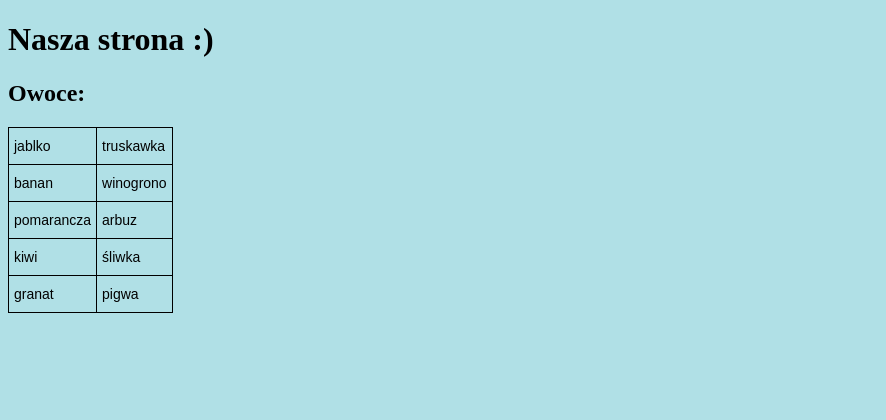
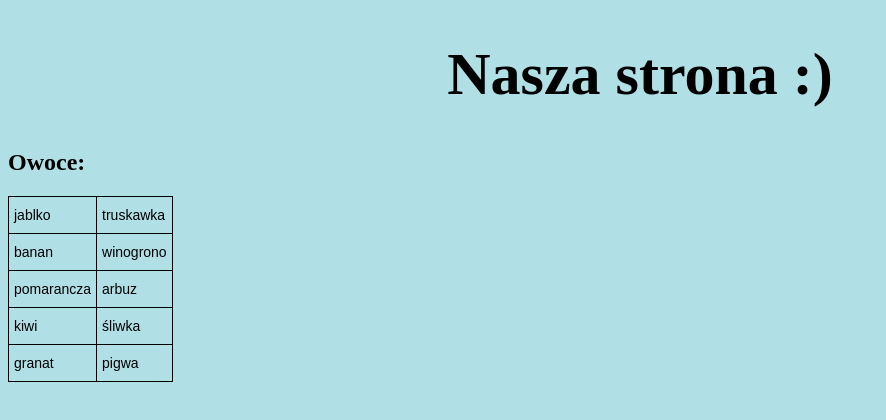
Before and after one commit to londonisbluebro/zaliczenie, a plain HTML site: page index.html in a window 1280 px wide. Shown: the whole page, without its empty margins (0-886 px from the left). Drawn offline with Linux system fonts and the light colour scheme.

Commit message:
Zmiana wielkosci czcionki oraz center naglowka h1

```diff
--- a/style.css
+++ b/style.css
@@ -5,3 +5,4 @@
   font-weight:normal;overflow:hidden;padding:10px 5px;word-break:normal;}
 .tg .tg-0lax{text-align:left;vertical-align:top}
 body {background-color: powderblue;}
+h1 {text-align: center; font-size: 60px;}
```
